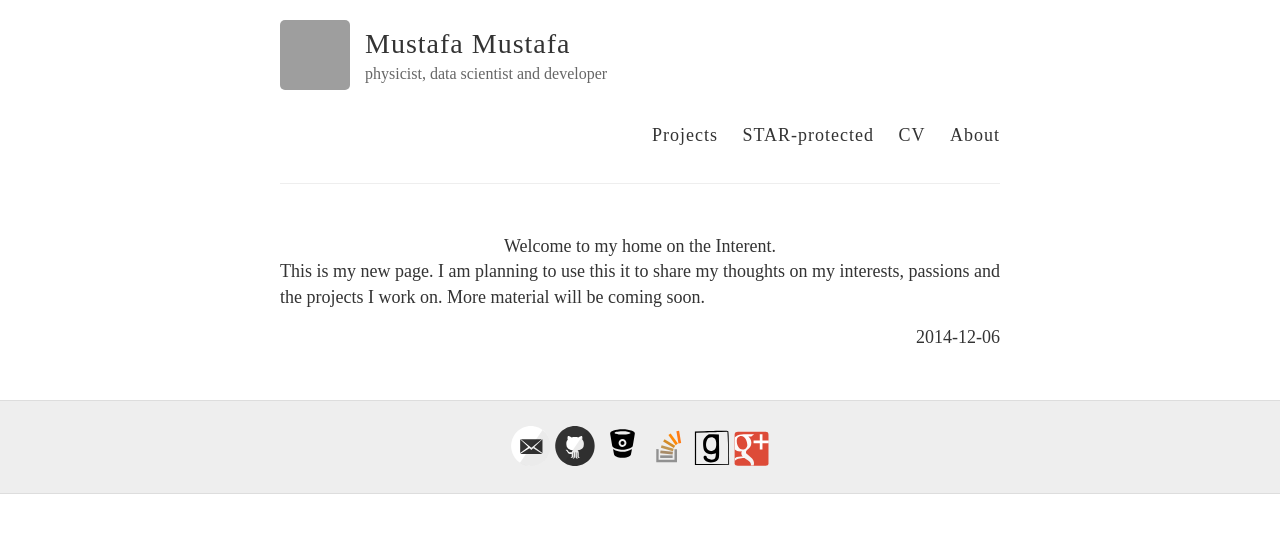
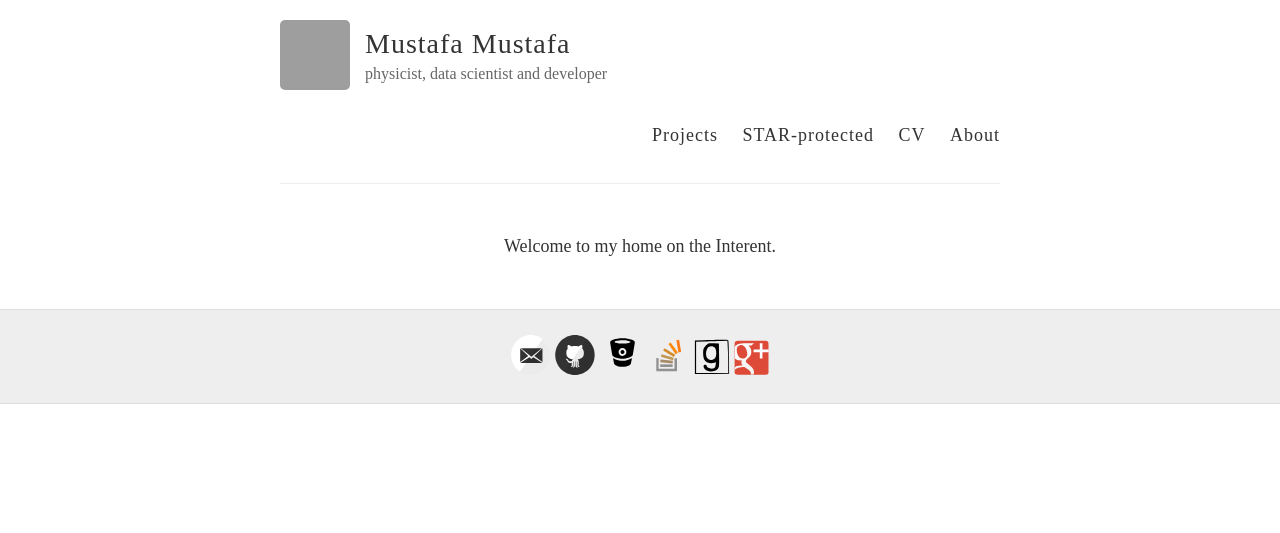
Before and after one commit to MustafaMustafa/MustafaMustafa.github.io, a Jekyll site: the page built from index.html, in a window 1280 px wide. Shown: the top 533 px of the page. Built offline with Jekyll 4.4.1, drawn with Linux system fonts in a browser that asks for light colours; grey boxes are pictures that could not be loaded.

Commit message:
remove message

```diff
--- a/index.html
+++ b/index.html
@@ -3,11 +3,6 @@ layout: default
 ---
 
 <center>Welcome to my home on the Interent.</center>
-
-This is my new page. I am planning to use this it to share my thoughts on my interests, passions
-and the projects I work on. More material will be coming soon.
-<br>
-<p align="right">2014-12-06</p>
 
 <!-- <div class="posts">
   {% for post in site.posts %}
```
